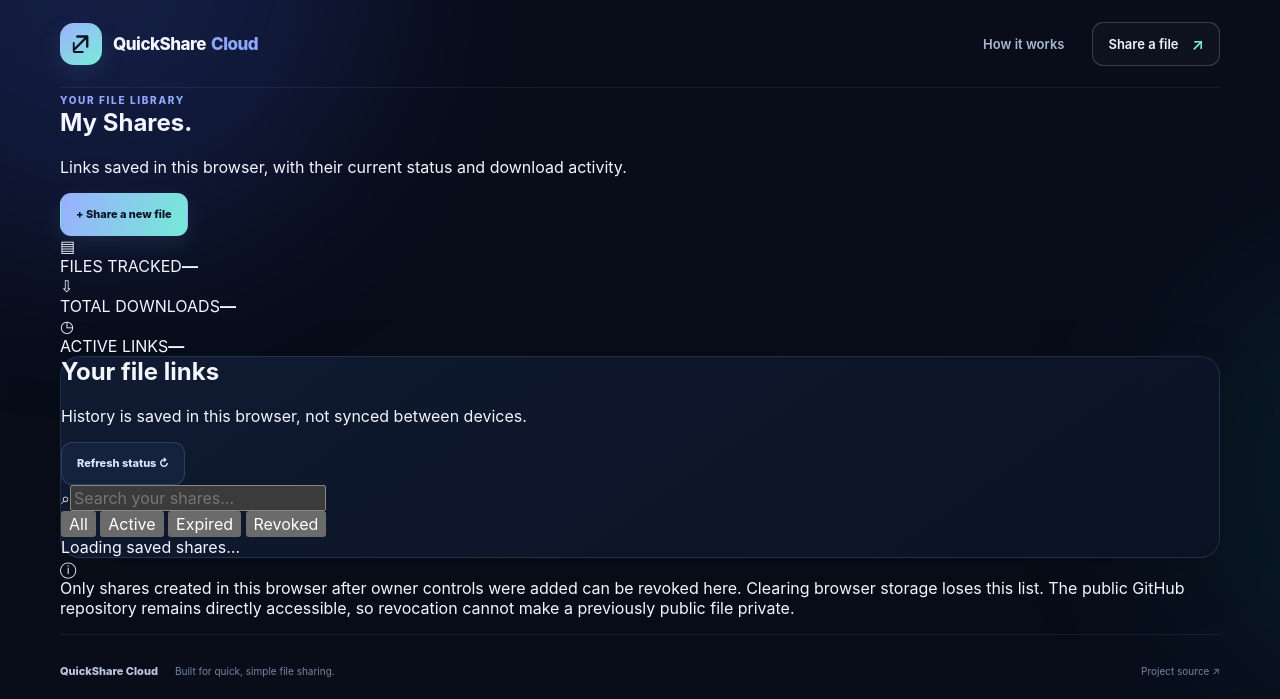
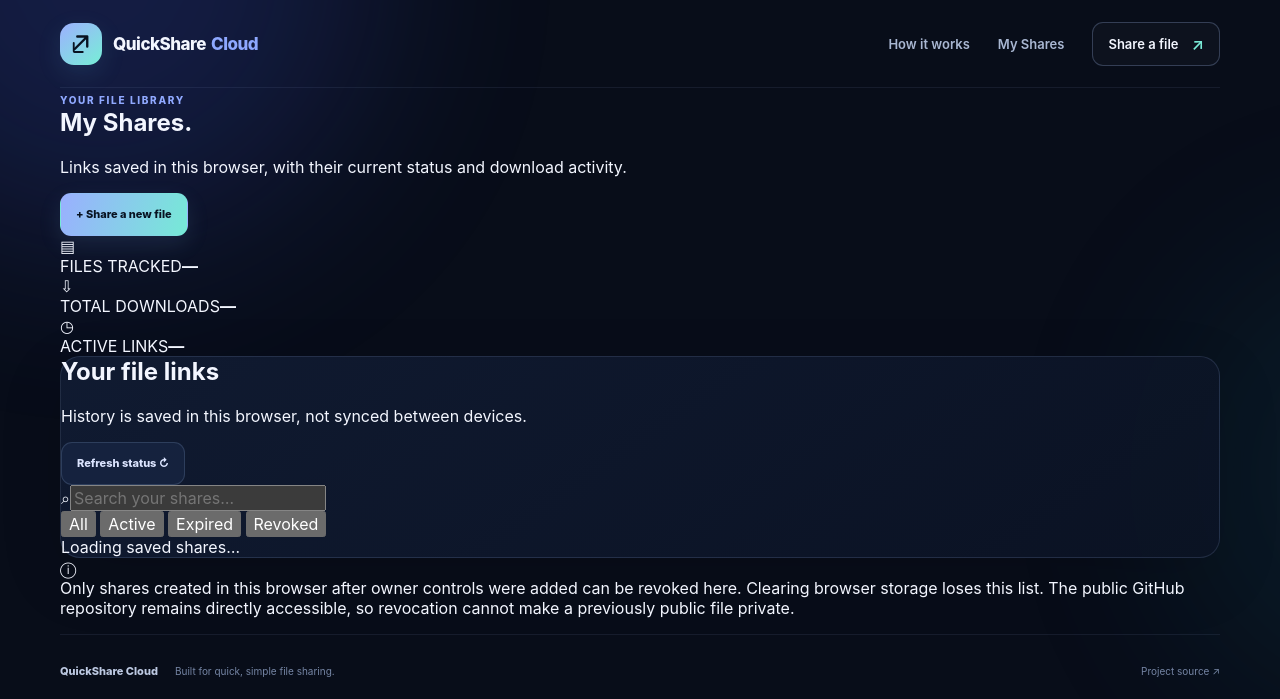
Before and after one commit to Darshan-U-P/QuickShare-Cloud, a Flask app: page /my-shares in a window 1280 px wide. Shown: the top 699 px of the page. Run offline with Flask 3, Linux system fonts and the light colour scheme.

Commit message:
Add My Shares navigation

```diff
--- a/templates/base.html
+++ b/templates/base.html
@@ -21,6 +21,7 @@
       </a>
       <nav class="top-nav" aria-label="Main navigation">
         <a href="{{ url_for('index') }}#how-it-works">How it works</a>
+        <a href="{{ url_for('my_shares') }}">My Shares</a>
         <a class="nav-cta" href="{{ url_for('index') }}#upload">Share a file <span aria-hidden="true">↗</span></a>
       </nav>
     </header>
```
